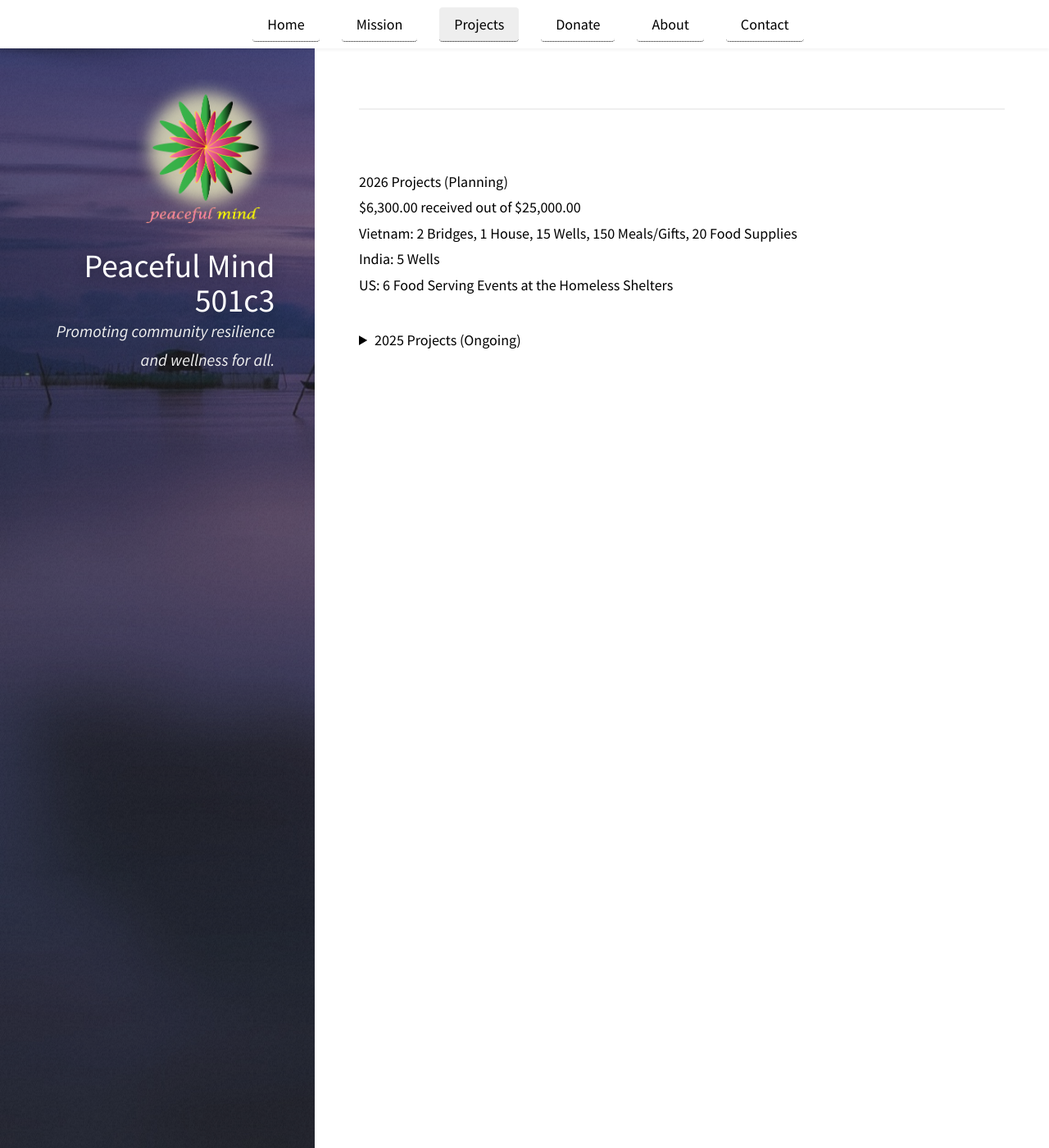
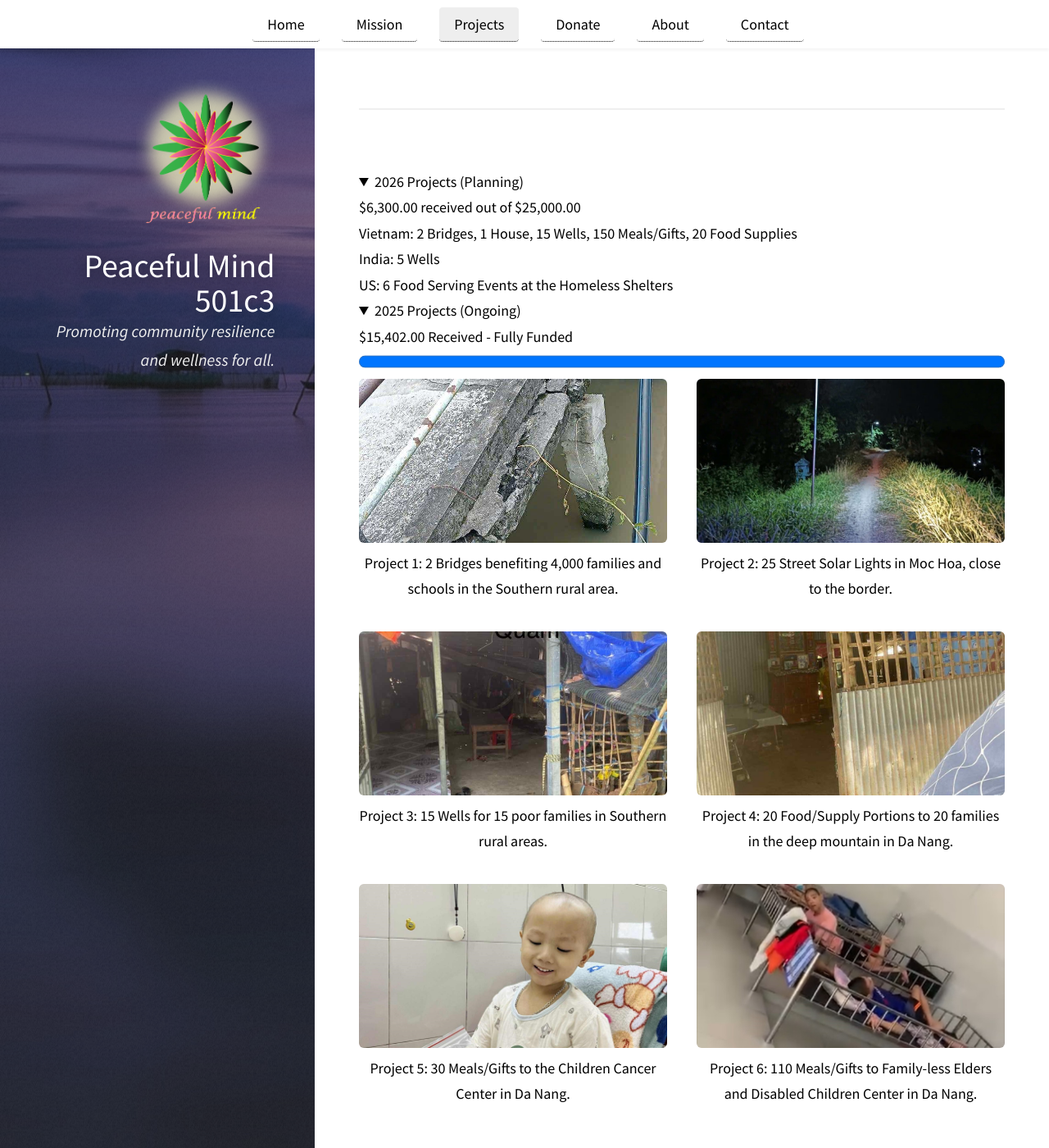
Before and after one commit to peacefulcenter/peacefulcenter.github.io, a Jekyll site: the page built from pages/projects.md, in a window 1280 px wide and 1400 px high, scrolled down 270 px. Shown: the whole window at 82% size. Built offline with Jekyll 4.4.1, drawn with Linux system fonts in a browser that asks for light colours.

Commit message:
Add expand function to 2026 planning

```diff
--- a/pages/projects.md
+++ b/pages/projects.md
@@ -4,16 +4,18 @@ header_intro: Our ongoing projects for which we need your kind assistance to con
 layout: page
 permalink: /:basename/
 ---
+<details open>
 <summary><strong>2026 Projects (Planning)</strong></summary>
 $6,300.00 received out of $25,000.00 <br>
 Vietnam: 2 Bridges, 1 House, 15 Wells, 150 Meals/Gifts, 20 Food Supplies<br>
 India: 5 Wells<br>
 US: 6 Food Serving Events at the Homeless Shelters
+</details>
 
-<details onclose>
+<details open>
 <summary><strong>2025 Projects (Ongoing)</strong></summary>
 
-    $15,402.00 received - Fully Funded
+    $15,402.00 Received - Fully Funded
 
     <progress value="15400" max="15400" style="width:100%; height:30px;"></progress>
 
```
